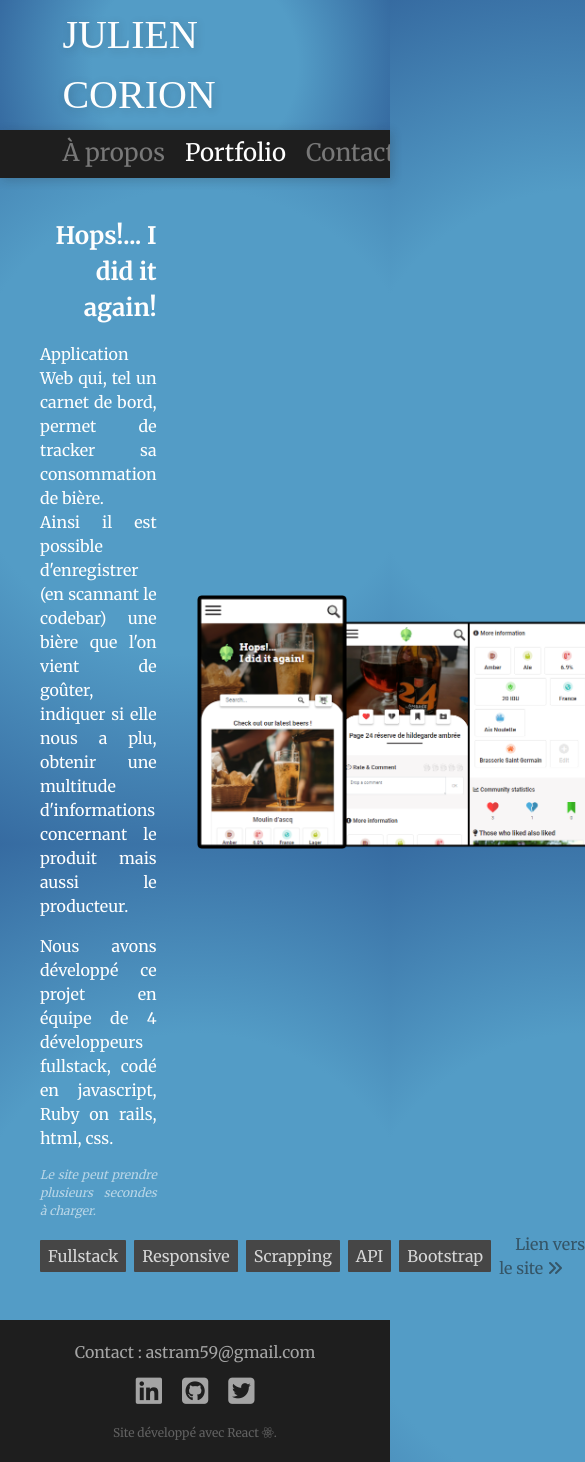
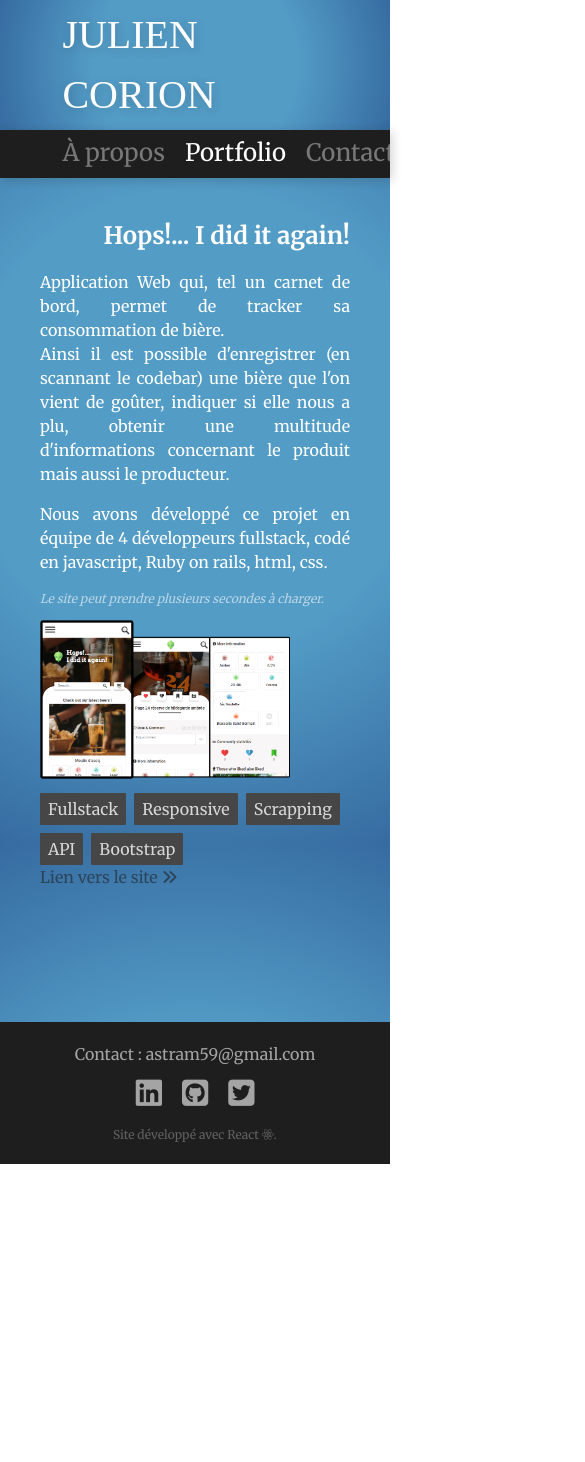
Before and after one commit to Mordhin/portfolio, a React (Create React App) app: page /portfolio in a window 390 px wide. Shown: the whole page, 585 px wide, since content can reach past the window. After the commit the page ends 1164 px from the top, so only its background shows below. Built offline with nearby package versions, Linux system fonts and the light colour scheme; a web font is replaced by a local one.

Commit message:
portfolio responsive

```diff
--- a/src/components/Modal.scss
+++ b/src/components/Modal.scss
@@ -21,4 +21,7 @@
             cursor: pointer;
         }
     }
+    img {
+      width: 100%;
+    }
 }
--- a/src/components/Projects/hops.scss
+++ b/src/components/Projects/hops.scss
@@ -1,8 +1,6 @@
 .hops {
     display: grid;
-    grid-template-columns: 1fr 1fr;
-    grid-template-rows: 1fr;
-    grid-gap: 0px 40px;
+
 
 }
 
@@ -19,29 +17,60 @@
 .hops_photo {
     display: flex;
     align-items: center;
-    img {
-        width: 400px;
-    }
 
 }
 
 .hops_footer {
-    grid-column: 1/3;
-
-    display: flex;
-
     align-items: center;
 }
 
 .hops_tags {
     display: flex;
+    flex-wrap: wrap;
 }
 
 .hops_link a{
     color: #1e1e1e90;
-    margin-left: 16px;
+    /* margin-left: 16px; */
     transition: color 0.15s ease-in;
     &:hover {
         color: #fefefe;
     }
 }
+
+@media (min-width: 880px) {
+    .hops {
+      grid-template-columns: 1fr 1fr;
+      grid-template-rows: 1fr;
+      grid-gap: 0px 40px;
+    }
+    .hops_photo img {
+      width: 400px;
+    }
+    .hops_footer {
+      grid-column: 1/3;
+      display: flex;
+    }
+}
+
+@media (max-width: 880px) {
+    .hops {
+      grid-template-columns: 1fr;
+      grid-template-rows: auto auto auto;
+      /* grid-gap: 0px 40px; */
+    }
+    .hops_description {
+      grid-column: 1;
+      grid-row: 1;
+    }
+    .hops_photo {
+      grid-column: 1;
+      grid-row: 2;
+      img {
+        width: 250px;
+      }
+    }
+    .hops_footer {
+      display: inline-block;
+    }
+}
--- a/src/components/Skills.scss
+++ b/src/components/Skills.scss
@@ -31,7 +31,7 @@
     position: relative;
     width: fit-content;
     padding: 20px;
-    height: 170px;
+    /* height: 170px; */
 
     display: flex;
     flex-direction: column;
@@ -91,7 +91,4 @@
     grid-column: 2;
     grid-row: 1;
   }
-  .card {
-    text-align: justify;
-  }
 }
--- a/src/components/Tags/Tag.scss
+++ b/src/components/Tags/Tag.scss
@@ -1,6 +1,7 @@
 .tag {
     background-color: rgb(70, 70, 70);
     color: #fefefec9;
+    margin-top: 8px;
     margin-right: 8px;
     padding: 4px 8px;
     border-radius: 1px;
```
